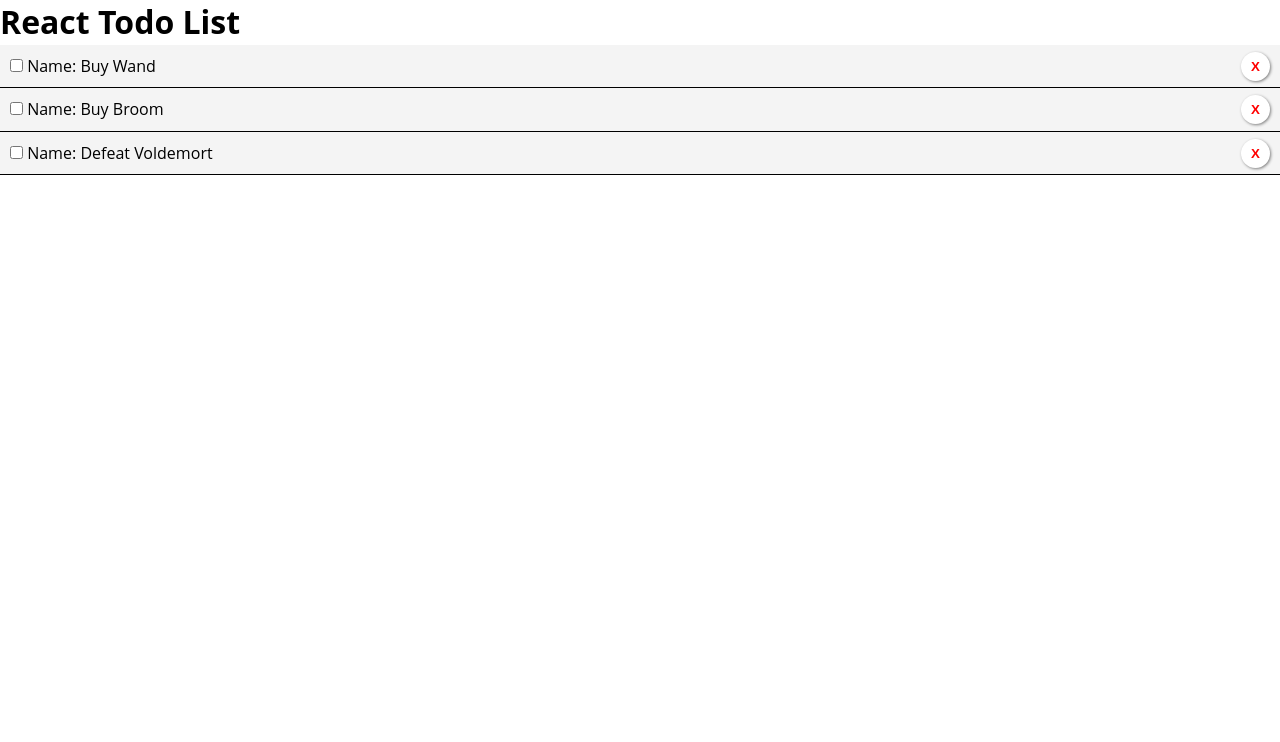
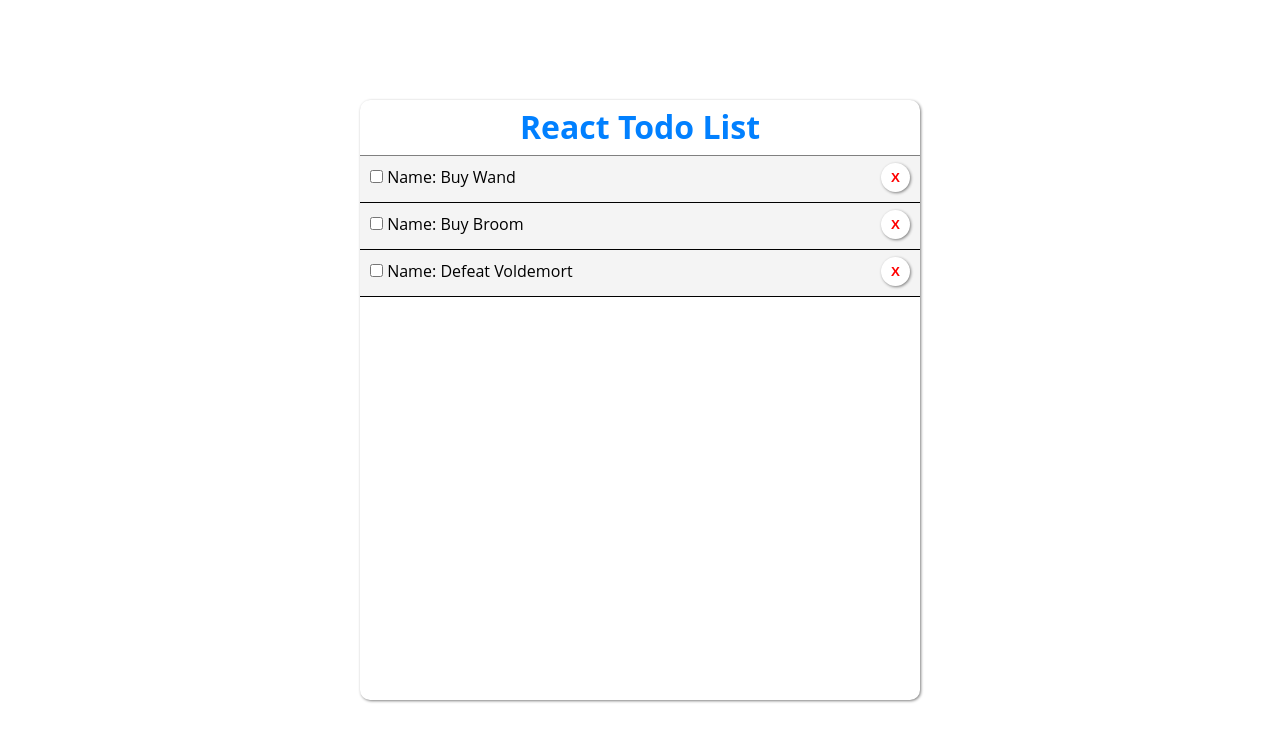
Before and after one commit to JS-goose/react-todo-list, a React (Create React App) app: page / in a window 1280 px wide. Shown: the top 742 px of the page. Built offline with nearby package versions, Linux system fonts and the light colour scheme.

Commit message:
added todo container/title styling

```diff
--- a/src/App.js
+++ b/src/App.js
@@ -37,12 +37,29 @@ class App extends Component {
 
   render() {
     return (
-      <div className="App">
-        <h1>React Todo List</h1>
+      <div className="App" style={todoStyle}>
+        <h1 style={titleStyle}>React Todo List</h1>
         <Todos todos={this.state.todos} toggleComplete={this.toggleComplete} />
       </div>
     );
   }
 }
 
+const todoStyle = {
+  display: 'flex',
+  flexDirection: 'column',
+  width: '560px',
+  margin: 'auto',
+  marginTop: '100px',
+  height: '600px',
+  borderRadius: '10px',
+  boxShadow: '1px 1px 3px gray'
+}
+
+const titleStyle = {
+  textAlign: 'center',
+  padding: '5px 0',
+  borderBottom: '1px solid gray',
+  color: '#0180ff',
+}
 export default App;
```
